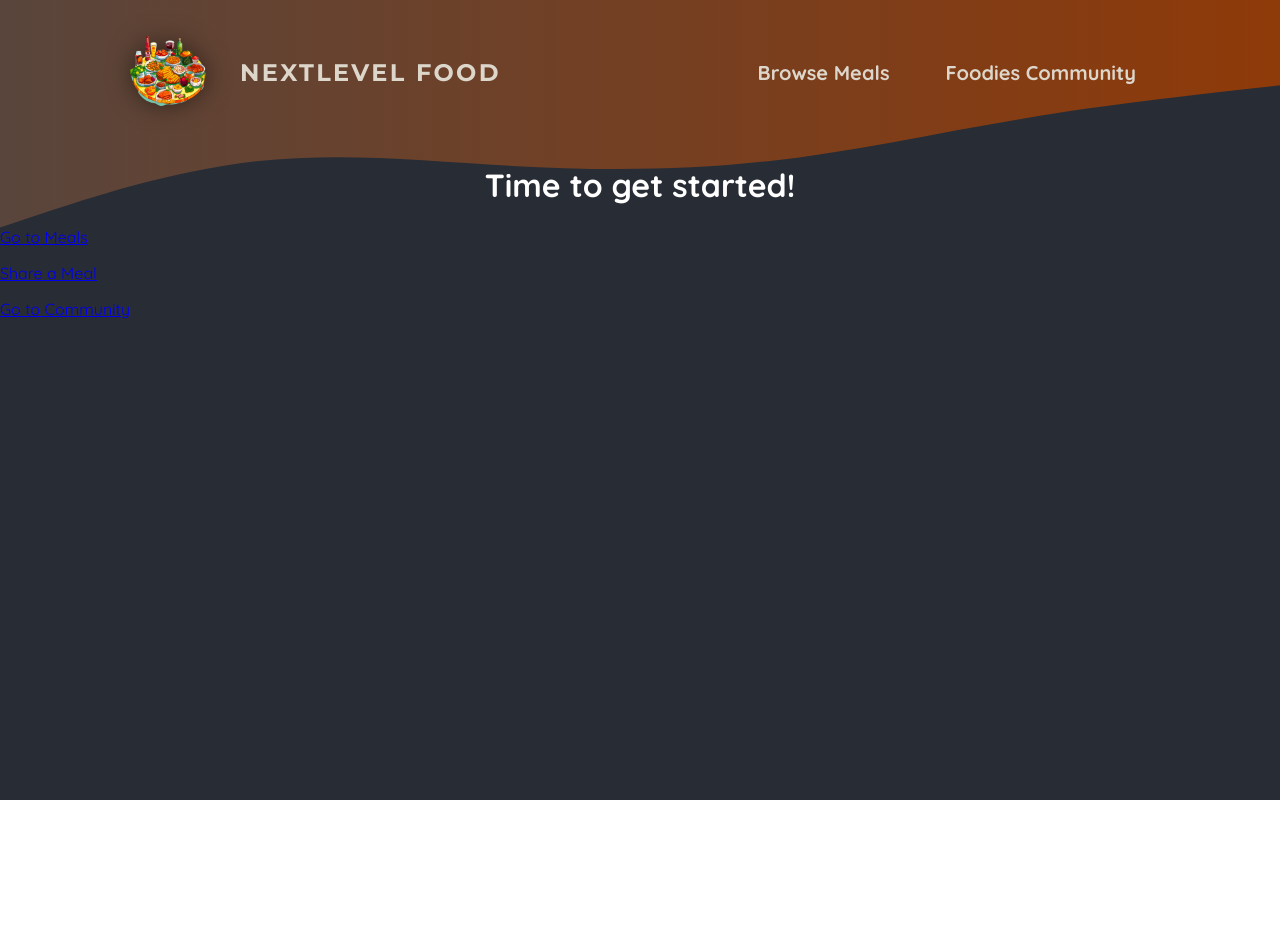
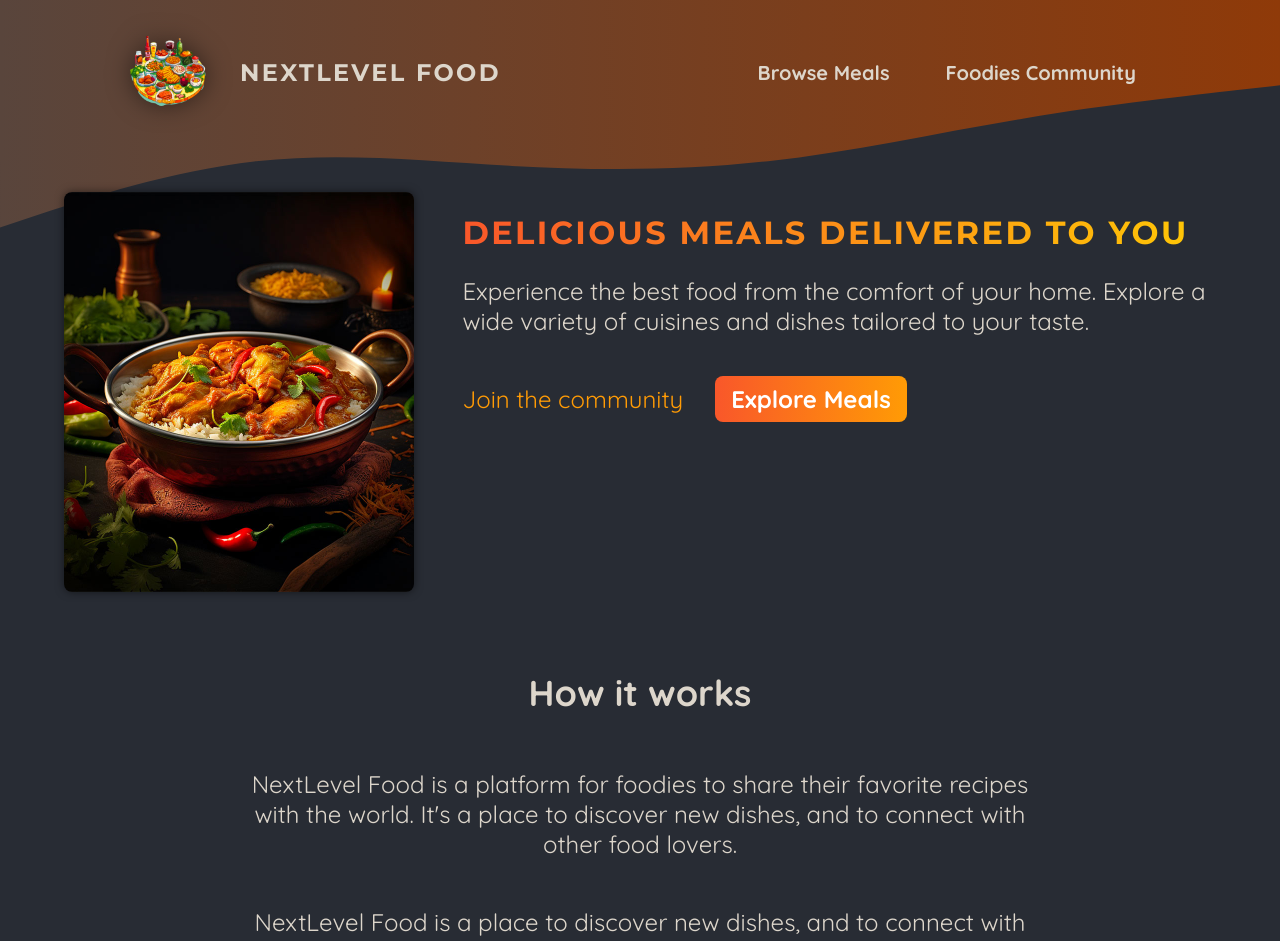
Before and after one commit to yoyoucay/foodie-course, a Next.js app: page / in a window 1280 px wide. Shown: the top 941 px of the page. Before the commit the page ends 800 px from the top, so only its background shows below. Built offline with nearby package versions, Linux system fonts and the light colour scheme.

Commit message:
Add Home page layout with image slideshow and sections for features

```diff
--- a/app/page.js
+++ b/app/page.js
@@ -1,14 +1,60 @@
 import Link from "next/link";
+
+import classes from "./page.module.css";
+import ImageSlideshow from "@/components/images/image-slideshow";
 
 export default function Home() {
   return (
-    <main>
-      <h1 style={{ color: 'white', textAlign: 'center' }}>
-        Time to get started!
-      </h1>
-      <p><Link href="/meals">Go to Meals</Link></p>
-      <p><Link href="/meals/share">Share a Meal</Link></p>
-      <p><Link href="/community">Go to Community</Link></p>
-    </main>
+    <>
+      <header className={classes.header}>
+        <div className={classes.slideshow}>
+          <ImageSlideshow />
+        </div>
+        <div>
+          <div className={classes.hero}>
+            <h1>Delicious Meals Delivered To You</h1>
+            <p>
+              Experience the best food from the comfort of your home. Explore a
+              wide variety of cuisines and dishes tailored to your taste.
+            </p>
+          </div>
+          <div className={classes.cta}>
+            <Link href="/community" className={classes["cta-button"]}>
+              Join the community
+            </Link>
+            <Link href="/meals" className={classes["cta-button"]}>
+              Explore Meals
+            </Link>
+          </div>
+        </div>
+      </header>
+      <main>
+        <section className={classes.section}>
+          <h2>How it works</h2>
+          <p>
+            NextLevel Food is a platform for foodies to share their favorite
+            recipes with the world. It&apos;s a place to discover new dishes,
+            and to connect with other food lovers.
+          </p>
+          <p>
+            NextLevel Food is a place to discover new dishes, and to connect
+            with other food lovers.
+          </p>
+        </section>
+
+        <section className={classes.section}>
+          <h2>Why NextLevel Food?</h2>
+          <p>
+            NextLevel Food is a platform for foodies to share their favorite
+            recipes with the world. It&apos;s a place to discover new dishes,
+            and to connect with other food lovers.
+          </p>
+          <p>
+            NextLevel Food is a place to discover new dishes, and to connect
+            with other food lovers.
+          </p>
+        </section>
+      </main>
+    </>
   );
 }
--- /dev/null
+++ b/app/page.module.css
@@ -0,0 +1,75 @@
+.header {
+  display: flex;
+  gap: 3rem;
+  margin: 3rem auto;
+  width: 90%;
+  max-width: 75rem;
+}
+
+.slideshow {
+  width: 40rem;
+  height: 25rem;
+}
+
+.hero {
+  color: #ddd6cb;
+  font-size: 1.5rem;
+}
+
+.hero h1 {
+  font-size: 2rem;
+  font-weight: bold;
+  font-family: 'Montserrat', sans-serif;
+  letter-spacing: 0.15rem;
+  text-transform: uppercase;
+  background: linear-gradient(90deg, #f9572a, #ffc905);
+  background-clip: text;
+  -webkit-background-clip: text;
+  -webkit-text-fill-color: transparent;
+}
+
+.cta {
+  font-size: 1.5rem;
+  display: flex;
+  gap: 1rem;
+}
+
+.cta a {
+  display: inline-block;
+  margin-top: 1rem;
+  padding: 0.5rem 1rem;
+  border-radius: 0.5rem;
+  background: linear-gradient(90deg, #f9572a, #ff9b05);
+  color: #ffffff;
+  font-weight: bold;
+  text-decoration: none;
+}
+
+.cta a:hover,
+.cta a:active {
+  background: linear-gradient(90deg, #fd4715, #f9b241);
+}
+
+.cta a:first-child {
+  background: transparent;
+  font-weight: normal;
+  color: #ff9b05;
+  padding-left: 0;
+}
+
+.cta a:first-child:hover,
+.cta a:first-child:active {
+  background: transparent;
+  color: #f9b241;
+}
+
+.section {
+  display: flex;
+  flex-direction: column;
+  color: #ddd6cb;
+  font-size: 1.5rem;
+  max-width: 50rem;
+  width: 90%;
+  margin: 2rem auto;
+  text-align: center;
+}
--- /dev/null
+++ b/components/images/image-slideshow.js
@@ -0,0 +1,49 @@
+'use client';
+import { useEffect, useState } from 'react';
+import Image from 'next/image';
+
+import burgerImg from '@/assets/burger.jpg';
+import curryImg from '@/assets/curry.jpg';
+import dumplingsImg from '@/assets/dumplings.jpg';
+import macncheeseImg from '@/assets/macncheese.jpg';
+import pizzaImg from '@/assets/pizza.jpg';
+import schnitzelImg from '@/assets/schnitzel.jpg';
+import tomatoSaladImg from '@/assets/tomato-salad.jpg';
+import classes from './image-slideshow.module.css';
+
+const images = [
+  { image: burgerImg, alt: 'A delicious, juicy burger' },
+  { image: curryImg, alt: 'A delicious, spicy curry' },
+  { image: dumplingsImg, alt: 'Steamed dumplings' },
+  { image: macncheeseImg, alt: 'Mac and cheese' },
+  { image: pizzaImg, alt: 'A delicious pizza' },
+  { image: schnitzelImg, alt: 'A delicious schnitzel' },
+  { image: tomatoSaladImg, alt: 'A delicious tomato salad' },
+];
+
+export default function ImageSlideshow() {
+  const [currentImageIndex, setCurrentImageIndex] = useState(0);
+
+  useEffect(() => {
+    const interval = setInterval(() => {
+      setCurrentImageIndex((prevIndex) =>
+        prevIndex < images.length - 1 ? prevIndex + 1 : 0
+      );
+    }, 5000);
+
+    return () => clearInterval(interval);
+  }, []);
+
+  return (
+    <div className={classes.slideshow}>
+      {images.map((image, index) => (
+        <Image
+          key={index}
+          src={image.image}
+          className={index === currentImageIndex ? classes.active : ''}
+          alt={image.alt}
+        />
+      ))}
+    </div>
+  );
+}
--- /dev/null
+++ b/components/images/image-slideshow.module.css
@@ -0,0 +1,26 @@
+.slideshow {
+  position: relative;
+  width: 100%;
+  height: 100%;
+  border-radius: 8px;
+  overflow: hidden;
+  box-shadow: 0 0 0.5rem rgba(0, 0, 0, 0.5);
+}
+
+.slideshow img {
+  width: 100%;
+  height: 100%;
+  object-fit: cover;
+  position: absolute;
+  top: 0;
+  left: 0;
+  opacity: 0;
+  transform: scale(1.1) translateX(-1rem) rotate(-5deg);
+  transition: all 0.5s ease-in-out;
+}
+
+.slideshow .active {
+  z-index: 1;
+  opacity: 1;
+  transform: scale(1) translateX(0) rotate(0);
+}
```
